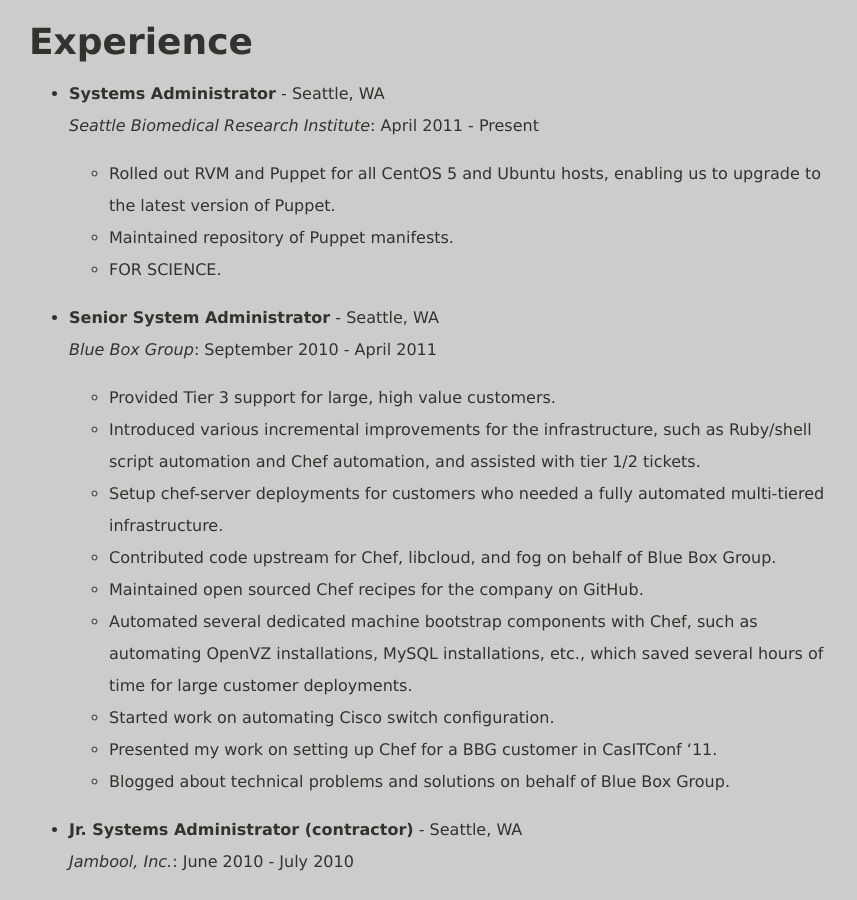
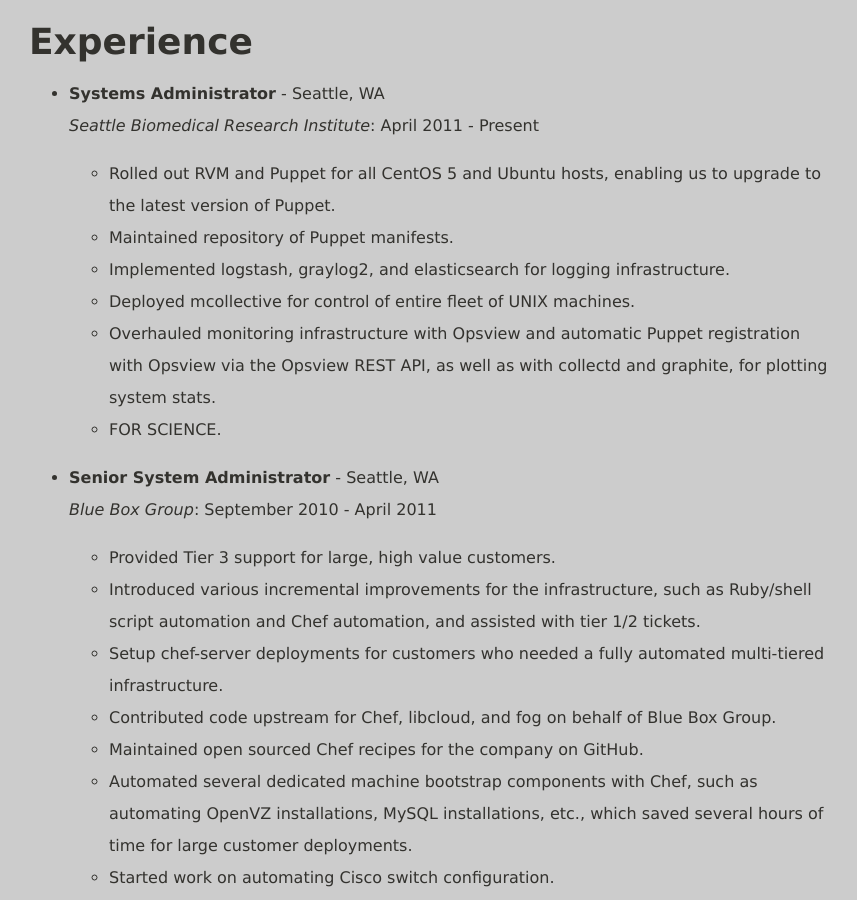
Before and after one commit to cparedes/redbluemagenta-new, a Jekyll site: the page built from resume.markdown, in a window 1280 px wide and 900 px high, scrolled down 1034 px. Shown: the whole window, without its empty margins (211-1068 px from the left). Built offline with Jekyll 4.4.1, drawn with Linux system fonts in a browser that asks for light colours; Markdown is read by kramdown in place of the engine named in the settings; comment, search, counter and statistics services are not loaded.

Commit message:
Add more items to the resume.  Let it simmer.

```diff
--- a/resume.markdown
+++ b/resume.markdown
@@ -42,6 +42,9 @@ Experience
 
 	- Rolled out RVM and Puppet for all CentOS 5 and Ubuntu hosts, enabling us to upgrade to the latest version of Puppet.
 	- Maintained repository of Puppet manifests.
+	- Implemented logstash, graylog2, and elasticsearch for logging infrastructure.
+	- Deployed mcollective for control of entire fleet of UNIX machines.
+	- Overhauled monitoring infrastructure with Opsview and automatic Puppet registration with Opsview via the Opsview REST API, as well as with collectd and graphite, for plotting system stats.
 	- FOR SCIENCE.
 
 *   **Senior System Administrator** - Seattle, WA
```
